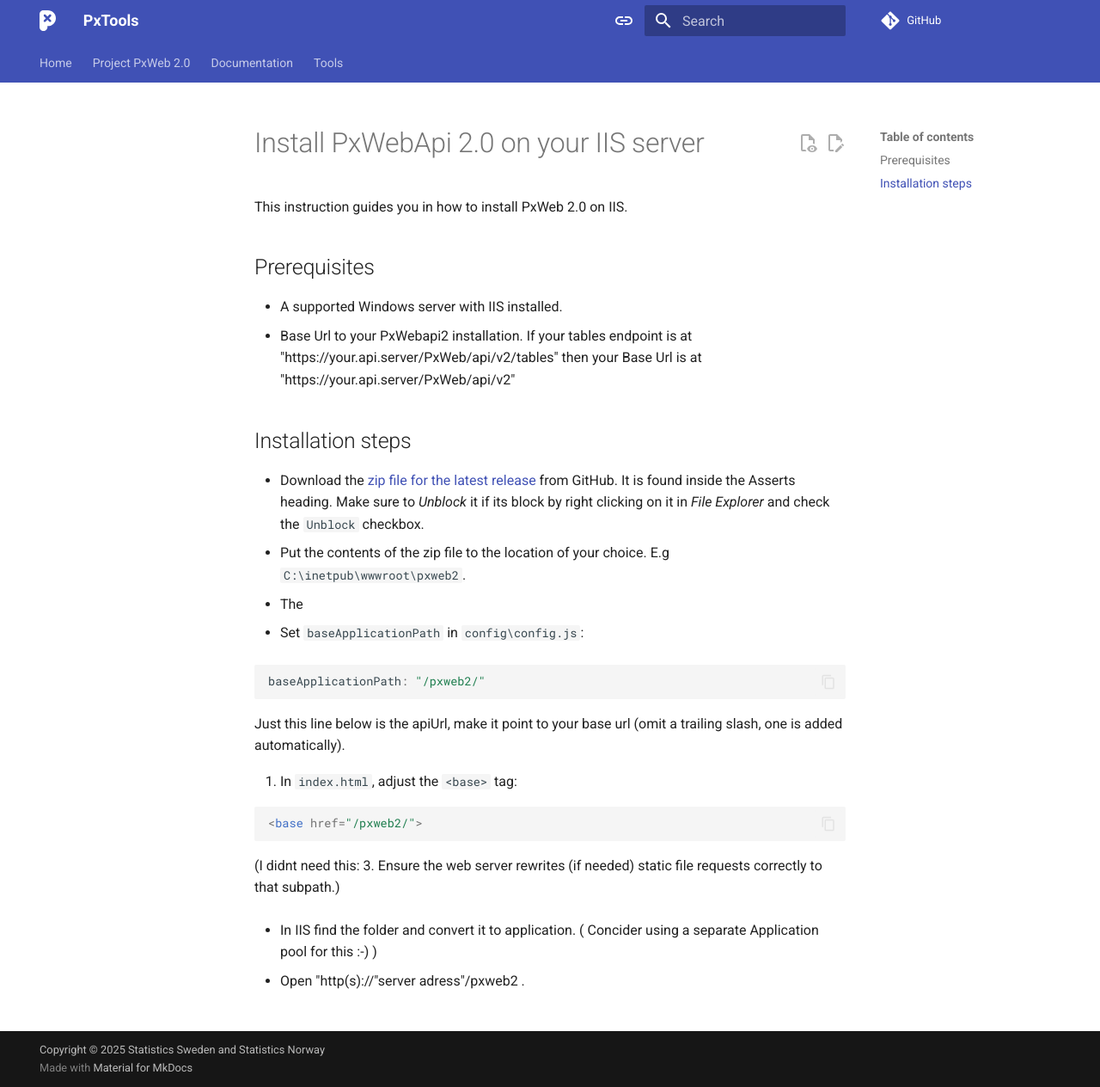
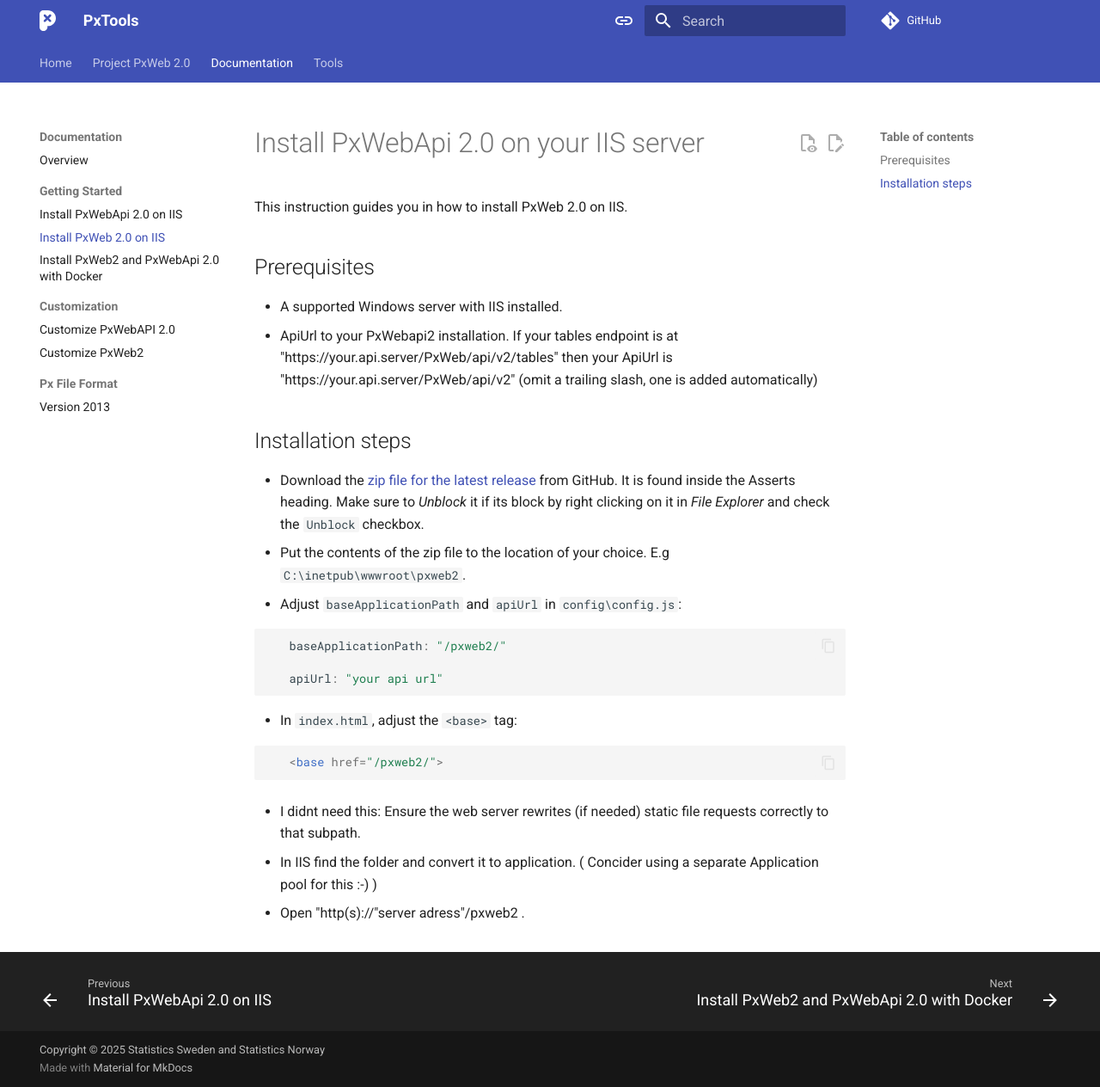
Before and after one commit to PxTools/pxtools.github.io, an MkDocs documentation site: the page built from docs/PxWeb2/documentation/installation-on-iis.md, in a window 1280 px wide and 1264 px high. Shown: the whole window at 86% size. Built offline with MkDocs 1.6.1 and Material for MkDocs 9.7.7, drawn with Linux system fonts in a browser that asks for light colours; comment, search, counter and statistics services are not loaded.

Commit message:
added installation-on-iis.md into mkdocs.yml and improved installation-on-iis.md

````diff
--- a/docs/PxWeb2/documentation/installation-on-iis.md
+++ b/docs/PxWeb2/documentation/installation-on-iis.md
@@ -3,30 +3,30 @@
 
 ## Prerequisites
 - A supported Windows server with IIS installed.
-- Base Url to your PxWebapi2 installation. If your tables endpoint is at "https://your.api.server/PxWeb/api/v2/tables" then your
-Base Url is at "https://your.api.server/PxWeb/api/v2"
+- ApiUrl to your PxWebapi2 installation.
+  If your tables endpoint is at "https://your.api.server/PxWeb/api/v2/tables"
+  then your ApiUrl is "https://your.api.server/PxWeb/api/v2"  (omit a trailing slash, one is added automatically)
 
 ## Installation steps
 - Download the [zip file for the latest release](https://github.com/pxtools/PxWeb2/releases/latest) from GitHub.
   It is found inside the Asserts heading.
   Make sure to _Unblock_ it if its block by right clicking on it in _File Explorer_ and check the `Unblock` checkbox.
 - Put the contents of the zip file to the location of your choice. E.g `C:\inetpub\wwwroot\pxweb2`.
-- The
-
-1. Set `baseApplicationPath` in `config\config.js`:
+- Adjust `baseApplicationPath` and `apiUrl` in `config\config.js`:
 
    ```js
-   baseApplicationPath: "/pxweb2/"
+      baseApplicationPath: "/pxweb2/"
+
+      apiUrl: "your api url"
    ```
-   Just this line below is the apiUrl, make it point to your base url (omit a trailing slash, one is added automatically).
 
-2. In `index.html`, adjust the `<base>` tag:
+- In `index.html`, adjust the `<base>` tag:
 
    ```html
-   <base href="/pxweb2/">
+      <base href="/pxweb2/">
    ```
 
-(I didnt need this: 3. Ensure the web server rewrites (if needed) static file requests correctly to that subpath.)
+- I didnt need this: Ensure the web server rewrites (if needed) static file requests correctly to that subpath.
 
 - In IIS find the folder and convert it to application. ( Concider using a separate Application pool for this :-) )
 
--- a/mkdocs.yml
+++ b/mkdocs.yml
@@ -15,7 +15,8 @@
   - Documentation:
       - Overview:  documentation/overview.md
       - Getting Started:
-        - Install PxWebApi 2.0: PxWebApi/documentation/installation.md
+        - Install PxWebApi 2.0 on IIS: PxWebApi/documentation/installation.md
+        - Install PxWeb 2.0 on IIS: PxWeb2/documentation/installation-on-iis.md
         - Install PxWeb2 and PxWebApi 2.0 with Docker: PxWeb2/documentation/docker.md
       - Customization:
         - Customize PxWebAPI 2.0: PxWebApi/documentation/configuration.md
````
